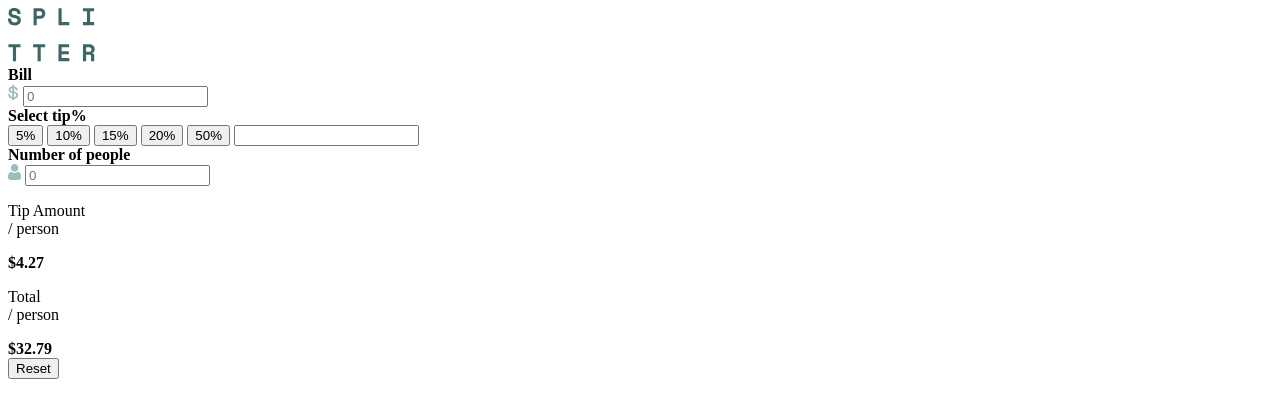
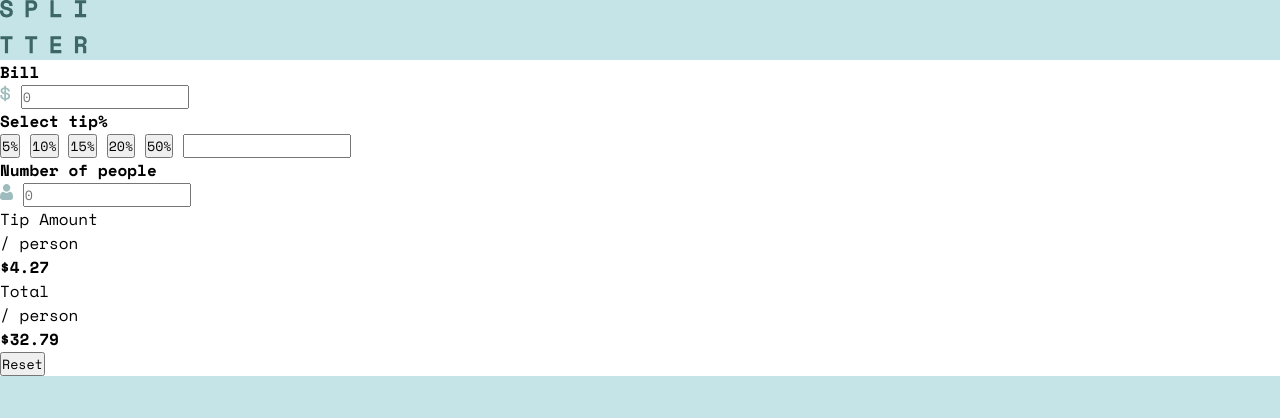
Before and after one commit to kao04/calculador-gorjeta, a plain HTML site: page index.html in a window 1280 px wide. Drawn offline with nearby package versions, Linux system fonts and the light colour scheme.

Commit message:
inicio do css

```diff
--- a/index.html
+++ b/index.html
@@ -4,6 +4,7 @@
     <meta charset="UTF-8">
     <meta name="viewport" content="width=device-width, initial-scale=1.0">
     <link rel="shortcut icon" href="./image/favicon-32x32.png" type="image/x-icon">
+    <link rel="stylesheet" href="style.css">
     <title>Tip Calculator</title>
 </head>
 <body>
--- /dev/null
+++ b/style.css
@@ -0,0 +1,22 @@
+@import url('https://fonts.googleapis.com/css2?family=Space+Mono:ital,wght@0,400;0,700;1,400;1,700&display=swap');
+
+* {
+    margin: 0;
+    padding: 0;
+    box-sizing: border-box;
+    font-family: "Space Mono", monospace;
+}
+
+:root {
+
+    --bg-body: #C5E4E7;
+    --bg-main: #FFF;
+}
+
+body {
+    background: var(--bg-body);
+}
+
+main {
+    background: var(--bg-main);
+}
```
